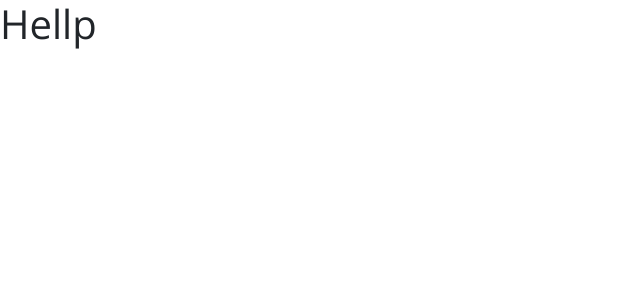
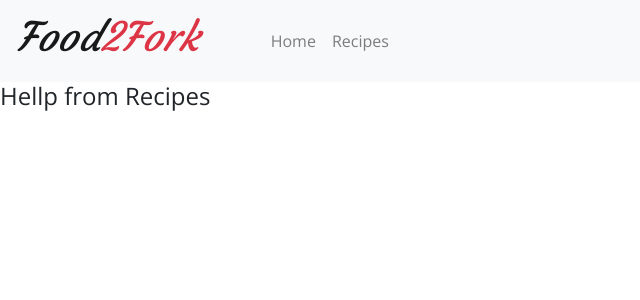
Before and after one commit to Rohan-Shakya/Recipe-App-React, a React (Create React App) app: page /recipes/1 in a window 1280 px wide. Shown: the top 300 px of the page, without its empty margins (0-640 px from the left). Built offline with nearby package versions, Linux system fonts and the light colour scheme.

Commit message:
added navbar

```diff
--- a/src/App.css
+++ b/src/App.css
@@ -10,3 +10,7 @@ body {
 .letter-spacing {
   letter-spacing: 0.5rem;
 }
+.nav-active {
+  font-weight: bold !important;
+  color: #6b6b6b !important;
+}
--- a/src/App.js
+++ b/src/App.js
@@ -1,6 +1,12 @@
 import React from 'react';
 import './App.css';
 import 'bootstrap/dist/css/bootstrap.min.css';
+import Home from './pages/Home';
+import Recipes from './pages/Recipes';
+import SingleRecipe from './pages/SingleRecipe';
+import Default from './pages/Default';
+import { BrowserRouter as Router, Route, Switch } from 'react-router-dom';
+import Navbar from './components/Navbar';
 
 function App() {
   // const APP_ID = '4b6d17d8';
@@ -9,10 +15,19 @@ function App() {
   //   `https://api.edamam.com/search?q=${query}&app_id=${APP_ID}&app_key=${APP_KEY}`
   // );
   // const data = await response.json();
+
   return (
-    <div className='App'>
-      <h1>Hellp</h1>
-    </div>
+    <Router>
+      <main>
+        <Navbar />
+        <Switch>
+          <Route exact path='/' component={Home} />
+          <Route path='/recipes' component={Recipes} />
+          <Route path='/recipes/:id' component={SingleRecipe} />
+          <Route component={Default} />
+        </Switch>
+      </main>
+    </Router>
   );
 }
 
--- /dev/null
+++ b/src/components/Navbar.js
@@ -0,0 +1,40 @@
+import React from 'react';
+import { NavLink } from 'react-router-dom';
+
+const Navbar = () => {
+  return (
+    <nav className='navbar navbar-expand-sm navbar-light bg-light'>
+      <NavLink to='/' className='navbar-brand'>
+        <h1 className='font-italic text-slanted'>
+          Food<span className='text-danger'>2Fork</span>
+        </h1>
+      </NavLink>
+      <div className='collapse navbar-collapse show ml-sm-5'>
+        <ul className='navbar-nav '>
+          <li className='navbar-item '>
+            <NavLink
+              to='/'
+              exact
+              activeClassName='nav-active'
+              className='nav-link'
+            >
+              Home
+            </NavLink>
+          </li>
+          <li className='navbar-item'>
+            <NavLink
+              exact
+              activeClassName='nav-active'
+              to='/recipes'
+              className='nav-link'
+            >
+              Recipes
+            </NavLink>
+          </li>
+        </ul>
+      </div>
+    </nav>
+  );
+};
+
+export default Navbar;
--- /dev/null
+++ b/src/pages/Default.js
@@ -0,0 +1,7 @@
+import React, { Component } from 'react';
+
+export default class Default extends Component {
+  render() {
+    return <h4>Helo from Error page</h4>;
+  }
+}
--- /dev/null
+++ b/src/pages/Home.js
@@ -0,0 +1,7 @@
+import React, { Component } from 'react';
+
+export default class Home extends Component {
+  render() {
+    return <h4>Hello from Home Page</h4>;
+  }
+}
--- /dev/null
+++ b/src/pages/Recipes.js
@@ -0,0 +1,7 @@
+import React, { Component } from 'react';
+
+export default class Recipes extends Component {
+  render() {
+    return <h4>Hellp from Recipes</h4>;
+  }
+}
--- /dev/null
+++ b/src/pages/SingleRecipe.js
@@ -0,0 +1,7 @@
+import React, { Component } from 'react';
+
+export default class SingleRecipe extends Component {
+  render() {
+    return <h4>Hello from SingleRecipe</h4>;
+  }
+}
```
